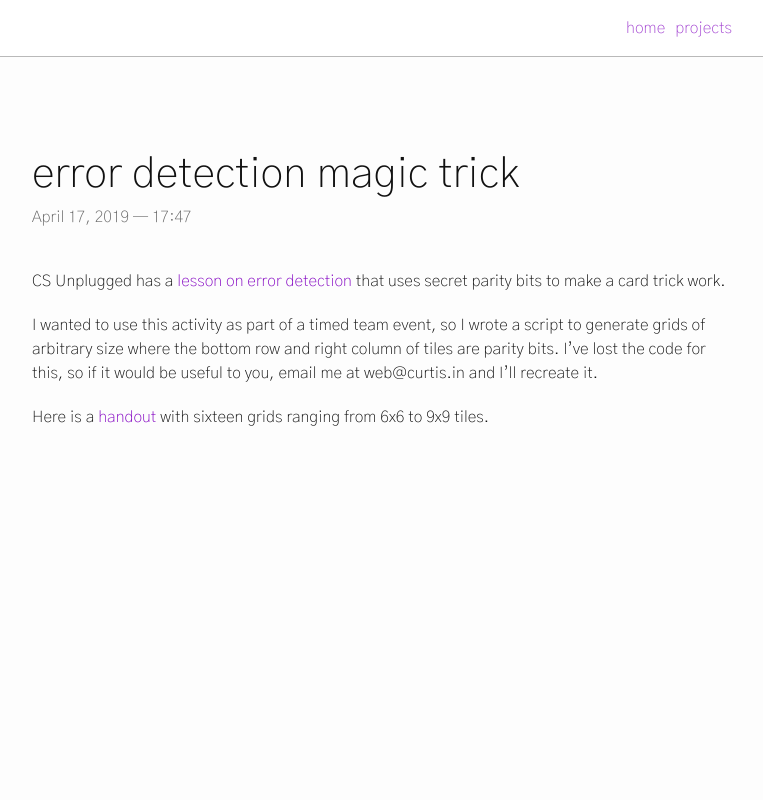
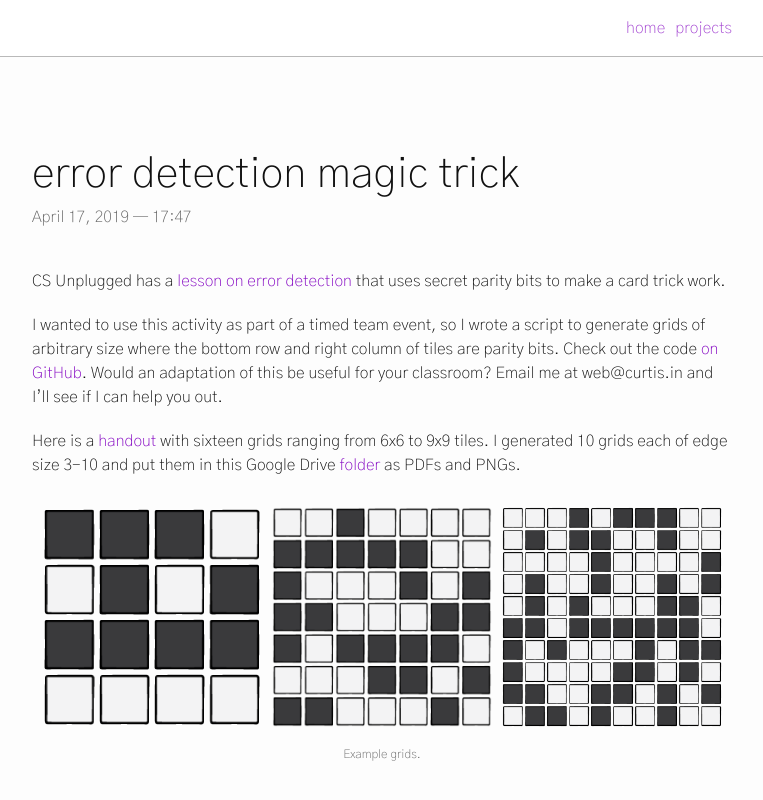
Before and after one commit to meiadvanture/myweb, a Jekyll site: the page built from _projects/parity.md, in a window 1280 px wide. Shown: the top 800 px of the page, without its empty margins (258-1021 px from the left). Built offline with Jekyll 4.4.1, drawn with Linux system fonts in a browser that asks for light colours; nearby versions of some CDN libraries.

Commit message:
Updated parity page with link and examples.

```diff
--- a/_projects/parity.md
+++ b/_projects/parity.md
@@ -8,7 +8,28 @@ CS Unplugged has a [lesson on error detection](https://csunplugged.org/en/topics
 
 I wanted to use this activity as part of a timed team event, so I wrote a script
 to generate grids of arbitrary size where the bottom row and right column of
-tiles are parity bits. I've lost the code for this, so if it would be useful to
-you, email me at web@curtis.in and I'll recreate it.
+tiles are parity bits. Check out the code
+[on GitHub](https://github.com/curtisullerich/cs-ed). Would an adaptation of
+this be useful for your classroom? Email me at web@curtis.in and I'll see if I
+can help you out.
 
-Here is a [handout](https://docs.google.com/document/d/1DzRY6G4ykffSLLlW3nJi1B3JH7Yq89mZWu-8ccc4dYA/preview) with sixteen grids ranging from 6x6 to 9x9 tiles.
+Here is a [handout](https://docs.google.com/document/d/1DzRY6G4ykffSLLlW3nJi1B3JH7Yq89mZWu-8ccc4dYA/preview)
+with sixteen grids ranging from 6x6 to 9x9 tiles. I generated 10 grids each of
+edge size 3-10 and put them in this Google Drive
+[folder](https://drive.google.com/drive/folders/1pGIPgY2UZ7oRf1azaRnahEcwVcFdPcz5)
+as PDFs and PNGs.
+
+<div class="img_full">
+  <a target="_blank" href="{{- site.baseurl -}}/img/4x4-4.png">
+    <img class="col one" src="{{- site.baseurl -}}/img/4x4-4.png" alt="A 4x4 grid of black and white tiles." title="handout"/>
+  </a>
+  <a target="_blank" href="{{- site.baseurl -}}/img/7x7-7.png">
+    <img class="col one" src="{{- site.baseurl -}}/img/7x7-7.png" alt="A 7x7 grid of black and white tiles." title="handout"/>
+  </a>
+  <a target="_blank" href="{{- site.baseurl -}}/img/10x10-0.png">
+    <img class="col one" src="{{- site.baseurl -}}/img/10x10-0.png" alt="A 10x10 grid of black and white tiles." title="handout"/>
+  </a>
+</div>
+<div class="col three caption">
+  Example grids.
+</div>
```
Also changed, not shown: img/10x10-0.png (added), img/4x4-4.png (added), img/7x7-7.png (added).
